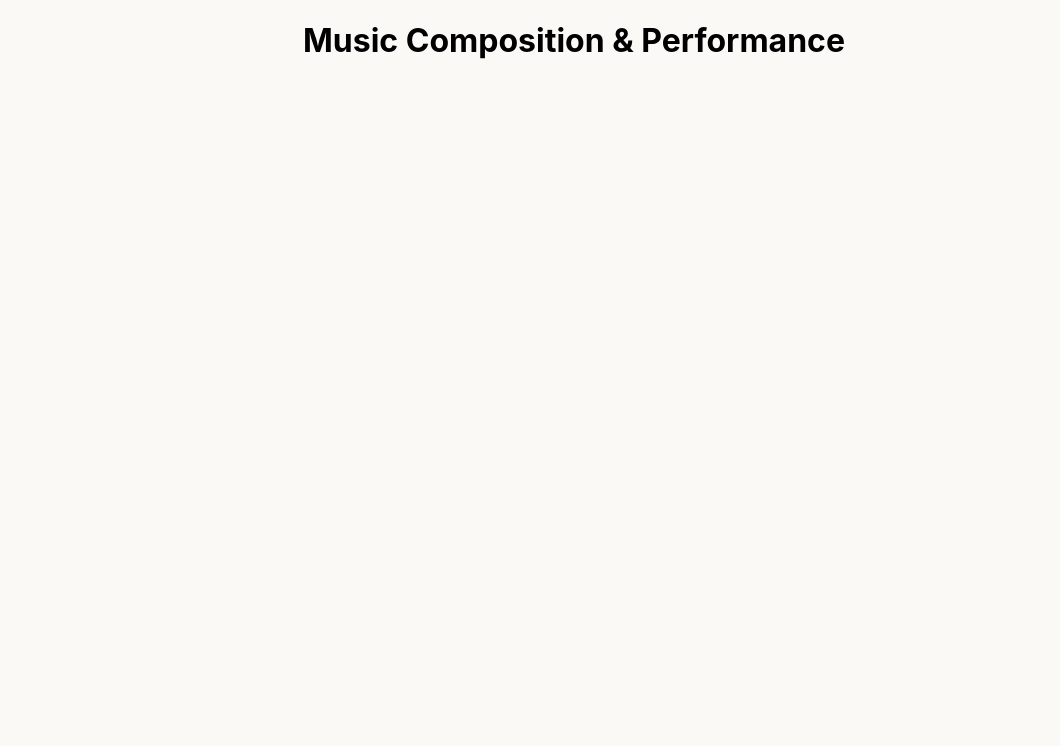
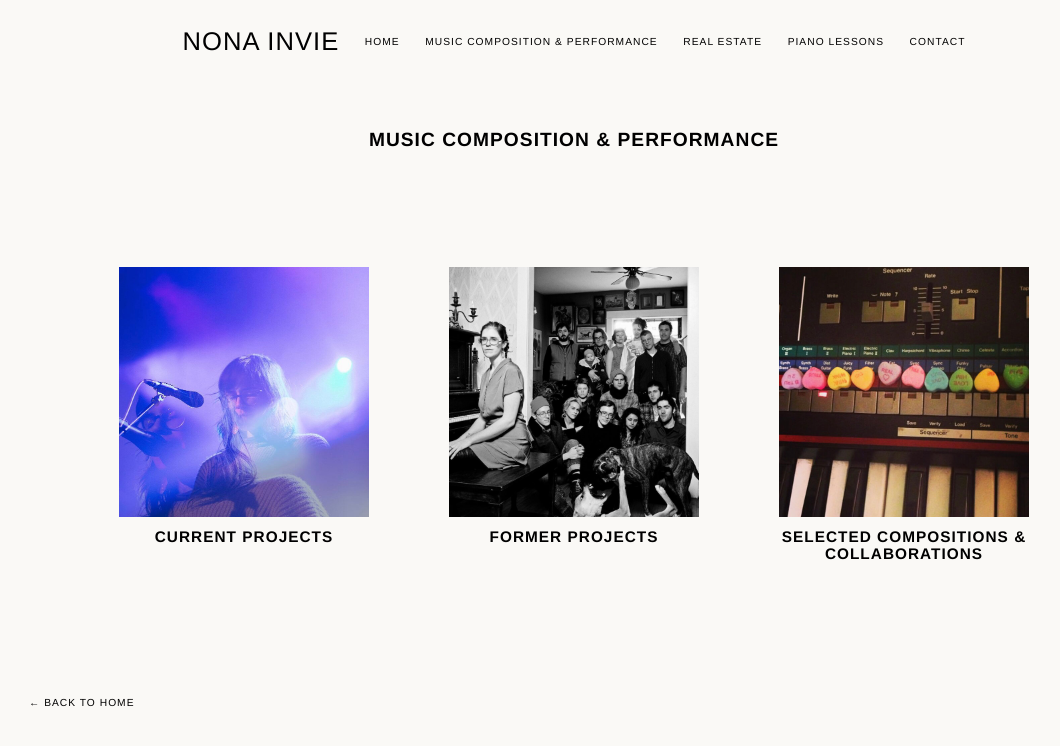
Before and after one commit to boogiematrix/nona-site, a Next.js app: page /music in a window 1280 px wide. Shown: the top 746 px of the page, without its empty margins (66-1126 px from the left). Built offline with nearby package versions, Linux system fonts and the light colour scheme.

Commit message:
styled music page

```diff
--- a/components/nav.module.css
+++ b/components/nav.module.css
@@ -1,11 +1,4 @@
 .navBar {
-    font-family: franklin-gothic-urw,"proxima-nova","Helvetica Neue",Helvetica,Arial,sans-serif;
-    font-weight: 500;
-    font-style: normal;
-    letter-spacing: .1em;
-    text-transform: uppercase;
-    line-height: 1.6em;
-    font-size: .8rem;
     display: flex;
     align-items: center;
     -webkit-font-smoothing: antialiased;
--- a/pages/music.js
+++ b/pages/music.js
@@ -1,12 +1,63 @@
-import Head from 'next/head'
+import Head from 'next/head';
+import Layout from '../components/layout.js';
+import Link from 'next/link';
+import Image from 'next/image';
+import utilStyles from '../styles/utils.module.css'
 
 export default function Music() {
     return (
-        <>
+        <Layout>
             <Head>
                 <title>Music</title>
             </Head>
-            <h1>Music Composition & Performance</h1>
-        </>
+                <h1 className={utilStyles.headingLg}>Music Composition & Performance</h1>
+                <section className={utilStyles.musicLayout}>
+                    <Link href='/'><a>
+                    <article style={{ maxWidth: '250px', height: '350px' }}>
+                        <div style={{ maxWidth: '250px', maxHeight: '250px', overflow: 'hidden'}}>
+                            <Image
+                                priority
+                                src="/images/nonas.jpg"
+                                height={350}
+                                width={300}
+                                layout='intrinsic'
+                                alt='nonas'
+                                />
+                            </div>
+                            <h2>Current Projects</h2>
+                        </article>
+                    </a></Link>
+                    <Link href='/'><a>
+                    <article style={{ maxWidth: '250px', height: '350px' }}>
+                        <div style={{ maxWidth: '250px', maxHeight: '250px', overflow: 'hidden' }}>
+                            <Image
+                                priority
+                                src="/images/dddogs.jpeg"
+                                height={840}
+                                width={750}
+                                layout='intrinsic'
+                                alt='dark dark dark'
+                                />
+                            </div>
+                            <h2>Former Projects</h2>
+                        </article>
+                    </a></Link>
+                    <Link href='/'><a>
+                    <article style={{ maxWidth: '250px', height: '350px'}}>
+                        <div style={{ maxWidth: '250px', maxHeight: '250px', overflow: 'hidden' }}>
+                            <Image
+                                priority
+                                src="/images/valentine.jpeg"
+                                height={800}
+                                width={800}
+                                layout='intrinsic'
+                                alt='valentine piano'
+                                />
+                            </div>
+                            <h2>Selected Compositions & Collaborations</h2>
+                        </article>
+                    </a></Link>
+                </section>
+        </Layout>
      )
 }
--- a/styles/globals.css
+++ b/styles/globals.css
@@ -2,8 +2,14 @@ html,
 body {
   padding: 0;
   margin: 0;
-  font-family: -apple-system, BlinkMacSystemFont, Segoe UI, Roboto, Oxygen,
-    Ubuntu, Cantarell, Fira Sans, Droid Sans, Helvetica Neue, sans-serif;
+  font-family: franklin-gothic-urw,"proxima-nova","Helvetica Neue",Helvetica,Arial,sans-serif;
+  font-weight: 500;
+  font-style: normal;
+  letter-spacing: .1em;
+  text-transform: uppercase;
+  line-height: 1.6em;
+  font-size: .8rem;
+  -webkit-font-smoothing: antialiased;
   background-color: #faf9f6;
   display: flex;
   flex-direction: column;
--- a/styles/utils.module.css
+++ b/styles/utils.module.css
@@ -17,7 +17,7 @@
 .headingLg {
   font-size: 1.5rem;
   line-height: 1.4;
-  margin: 1rem 0;
+  margin: 1rem 0 8rem;
 }
 
 .headingMd {
@@ -57,3 +57,18 @@
   width: 80%;
   height:auto;
 }
+
+.musicLayout {
+  display: flex;
+  flex-flow: row nowrap;
+  align-items: center;
+  text-align: center;
+}
+
+.musicLayout a {
+  margin: 10px 40px;
+}
+
+.musicLayout img {
+  overflow: hidden;
+}
```
